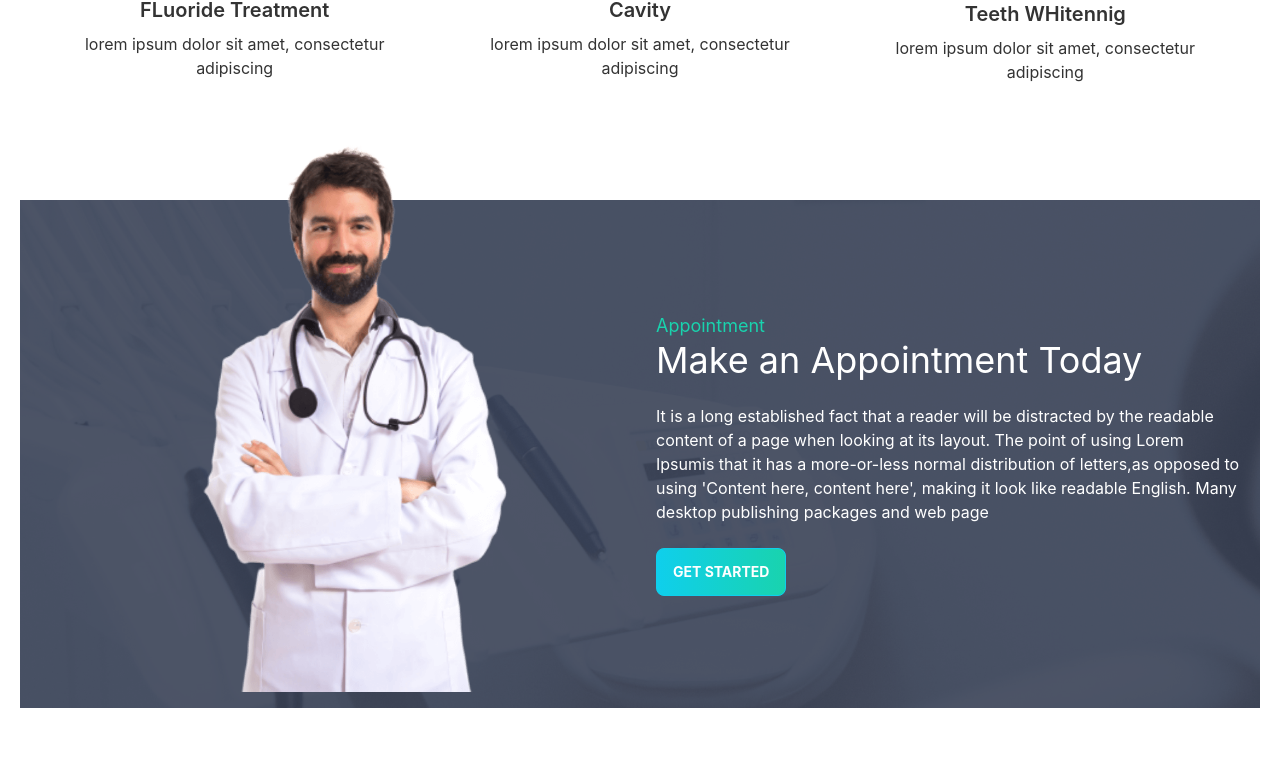
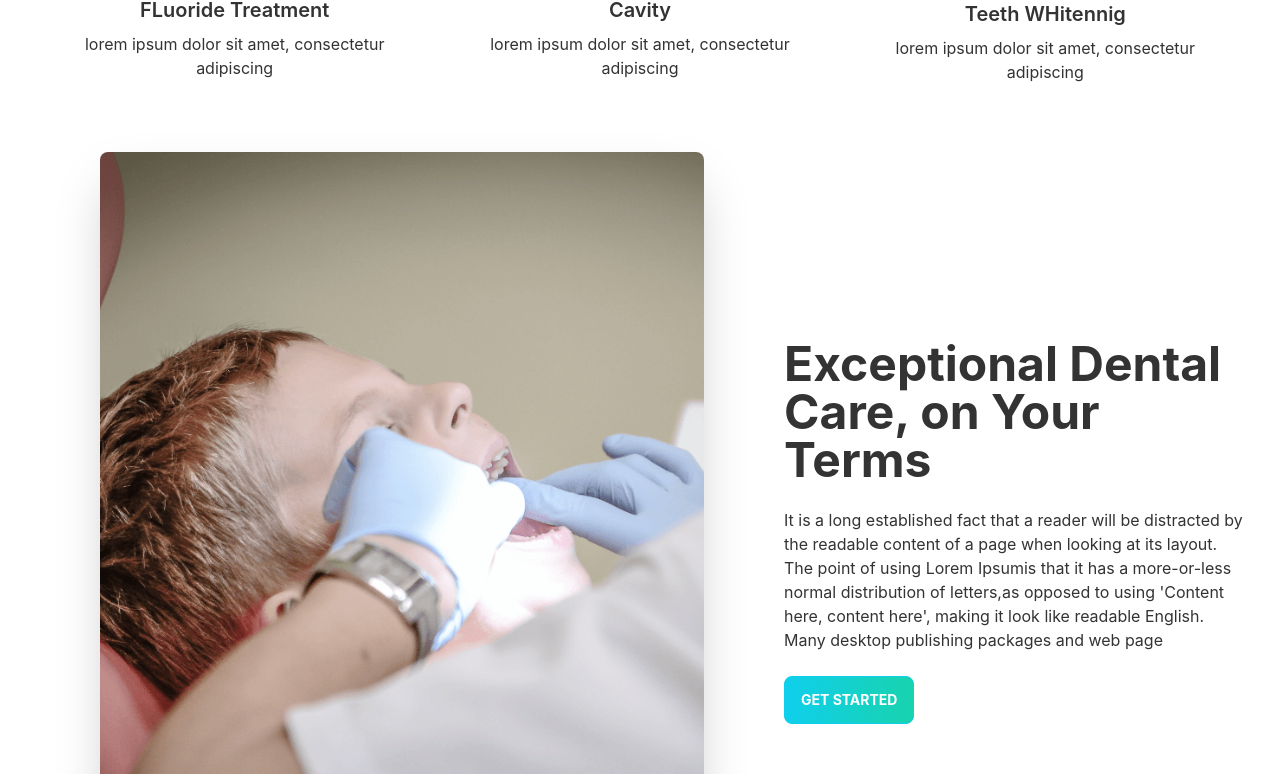
Before and after one commit to abdurrahman720/Doctors-Portal-Client, a React (Create React App) app: page / in a window 1280 px wide. Shown: the part 992-1766 px from the top of the page. Built offline with nearby package versions, Linux system fonts and the light colour scheme.

Commit message:
homepage completed

```diff
--- /dev/null
+++ b/src/Pages/Home/HeroDental/HeroDental.jsx
@@ -0,0 +1,19 @@
+import React from 'react';
+import treatment from '../../../assets/images/treatment.png'
+import PrimaryButton from '../../../Components/PrimaryButton';
+const HeroDental = () => {
+    return (
+        <div className="hero">
+  <div className="hero-content flex-col lg:flex-row">
+    <img src={treatment} className=" md:w-1/2 mx-16 rounded-lg  shadow-2xl" alt='' />
+    <div className="w-1/2">
+      <h1 className="text-5xl font-bold">Exceptional Dental Care, on Your Terms</h1>
+      <p className="py-6">It is a long established fact that a reader will be distracted by the readable content of a page when looking at its layout. The point of using Lorem Ipsumis that it has a more-or-less normal distribution of letters,as opposed to using 'Content here, content here', making it look like readable English. Many desktop publishing packages and web page</p>
+      <PrimaryButton>Get Started</PrimaryButton>
+    </div>
+  </div>
+</div>
+    );
+};
+
+export default HeroDental;
--- a/src/Pages/Home/Home.jsx
+++ b/src/Pages/Home/Home.jsx
@@ -1,10 +1,11 @@
-import React from 'react';
-import Banner from './Banner';
-import Contact from './Contact/Contact';
-import InfoCards from './InfoCards/InfoCards';
-import MakeAppointment from './MakeAppointment/MakeAppointment';
-import Services from './Services/Services';
-import Testimonial from './Testimonial/Testimonial';
+import React from "react";
+import Banner from "./Banner";
+import Contact from "./Contact/Contact";
+import HeroDental from "./HeroDental/HeroDental";
+import InfoCards from "./InfoCards/InfoCards";
+import MakeAppointment from "./MakeAppointment/MakeAppointment";
+import Services from "./Services/Services";
+import Testimonial from "./Testimonial/Testimonial";
 
 const Home = () => {
   return (
@@ -12,9 +13,8 @@ const Home = () => {
       <Banner></Banner>
       <InfoCards></InfoCards>
       <Services></Services>
-            {/* hero section to be added  */}
+      <HeroDental></HeroDental>
       <MakeAppointment></MakeAppointment>
-
       <Testimonial></Testimonial>
       <Contact></Contact>
     </div>
--- a/src/Pages/Home/MakeAppointment/MakeAppointment.jsx
+++ b/src/Pages/Home/MakeAppointment/MakeAppointment.jsx
@@ -6,7 +6,7 @@ import PrimaryButton from "../../../Components/PrimaryButton";
 
 const MakeAppointment = () => {
   return (
-    <section className='mt-16' style={{background: `url(${appointment})`}}>
+    <section className='mt-24' style={{background: `url(${appointment})`}}>
       <div className="hero ">
         <div className="hero-content flex-col lg:flex-row">
           <img src={doctor} className="-mt-32 hidden md:block lg:w-1/2 rounded-lg" alt="doctor" />
```
Lines whose indentation alone changed are shown as unchanged.
